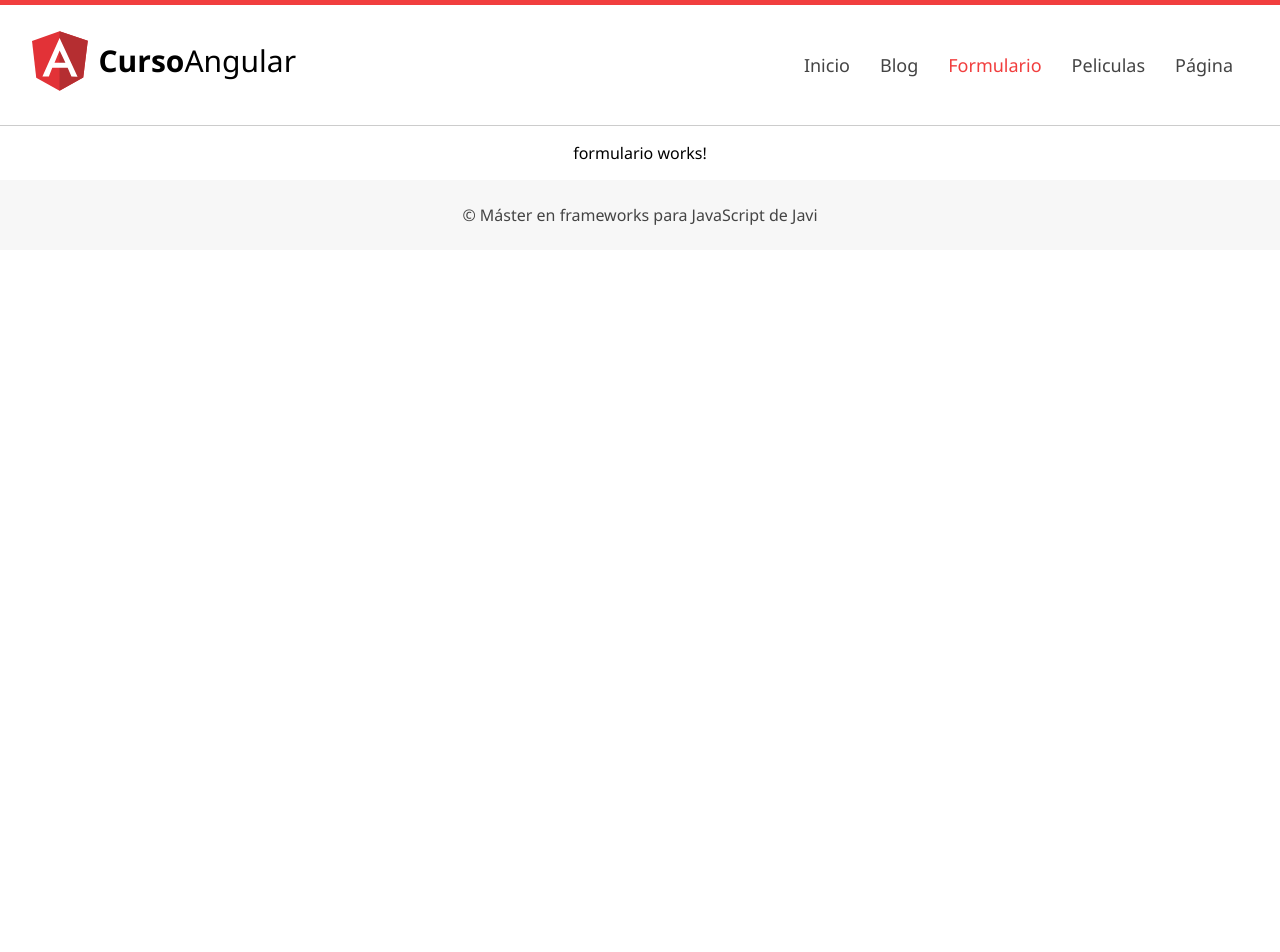
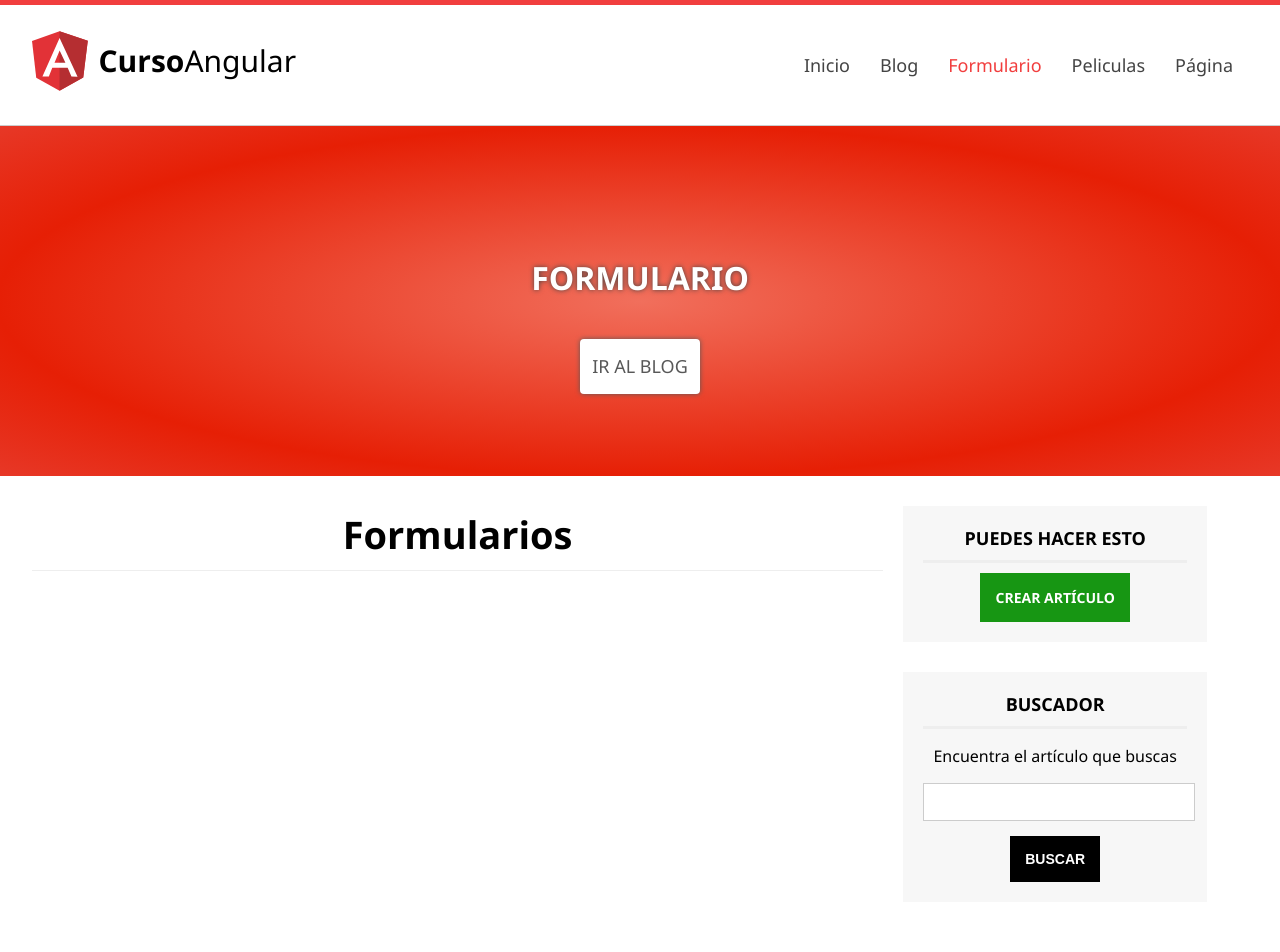
Before and after one commit to JavierGold/learning-angular, an Angular app in the folder frameworks_master/AprendiendoAngular/: page /formulario in a window 1280 px wide. Shown: the top 952 px of the page. Before the commit the page ends 800 px from the top, so only its background shows below. Built offline with nearby package versions, Linux system fonts and the light colour scheme.

Commit message:
slider pequeño

```diff
--- a/frameworks_master/AprendiendoAngular/src/app/app.component.html
+++ b/frameworks_master/AprendiendoAngular/src/app/app.component.html
@@ -4,5 +4,4 @@
 <router-outlet></router-outlet>
 
 
-
 <app-footer></app-footer>
--- a/frameworks_master/AprendiendoAngular/src/app/components/blog/blog.component.html
+++ b/frameworks_master/AprendiendoAngular/src/app/components/blog/blog.component.html
@@ -1,6 +1,5 @@
-<h1 class="subheader">Blog</h1>
 
-<app-slider [nombre]="homeText">
+<app-slider [nombre]="'BLOG'">
 </app-slider>
 
 <div class="center">
--- a/frameworks_master/AprendiendoAngular/src/app/components/formulario/formulario.component.html
+++ b/frameworks_master/AprendiendoAngular/src/app/components/formulario/formulario.component.html
@@ -1 +1,14 @@
-<p>formulario works!</p>
+<app-slider [nombre]="'FORMULARIO'">
+</app-slider>
+
+<div class="center">
+  <section id="content">
+
+    <h1 class="subheader">Formularios</h1>
+
+  </section>
+
+  <app-sidebar></app-sidebar>
+
+
+</div>
--- a/frameworks_master/AprendiendoAngular/src/app/components/home/home.component.html
+++ b/frameworks_master/AprendiendoAngular/src/app/components/home/home.component.html
@@ -1 +1,14 @@
+<app-slider [nombre]="'Home'">
+</app-slider>
+
+<div class="center">
+  <section id="content">
+
 <h2 class="subheader">{{title}}</h2>
+
+</section>
+
+<app-sidebar></app-sidebar>
+
+
+</div>
--- a/frameworks_master/AprendiendoAngular/src/app/components/pagina/pagina.component.html
+++ b/frameworks_master/AprendiendoAngular/src/app/components/pagina/pagina.component.html
@@ -1,3 +1,8 @@
+<app-slider [nombre]="'PAGINA'">
+</app-slider>
+
+<div class="center">
+  <section id="content">
 <h1 class="subheader">Página de pruebas</h1>
 
 <div *ngIf="nombre && apellidos">
@@ -8,3 +13,10 @@
 </div>
 
 <button (click)="redireccion()">Ponme nombre y apellidos</button>
+
+</section>
+
+<app-sidebar></app-sidebar>
+
+
+</div>
--- a/frameworks_master/AprendiendoAngular/src/app/components/peliculas/peliculas.component.html
+++ b/frameworks_master/AprendiendoAngular/src/app/components/peliculas/peliculas.component.html
@@ -1,3 +1,9 @@
+<app-slider [nombre]="'PELÍCULAS'">
+</app-slider>
+
+<div class="center">
+  <section id="content">
+
 <h2 class="subheader">Películas</h2>
 
 <h2>Número de películas</h2>
@@ -24,3 +30,9 @@
     </div>
   </div>
 </div>
+</section>
+
+<app-sidebar></app-sidebar>
+
+
+</div>
```
